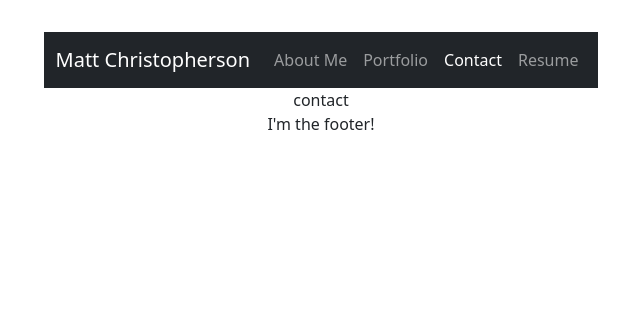
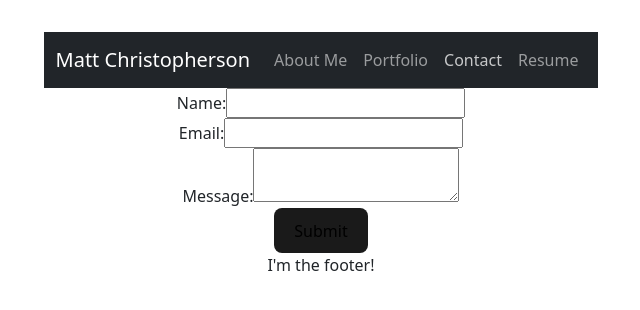
Before and after one commit to Matt-Christopherson/react-portfolio, a React (Vite) app: page / in a window 1280 px wide. Both pictures are taken after a click on the button "Contact". Shown: the top 310 px of the page, without its empty margins (319-959 px from the left). Built offline with nearby package versions, Linux system fonts and the light colour scheme.

Commit message:
Finished the skeleton of the Contact component.

```diff
--- a/package.json
+++ b/package.json
@@ -12,7 +12,8 @@
   "dependencies": {
     "bootstrap": "^5.3.3",
     "react": "^18.2.0",
-    "react-dom": "^18.2.0"
+    "react-dom": "^18.2.0",
+    "react-hook-form": "^7.51.4"
   },
   "devDependencies": {
     "@types/react": "^18.2.66",
--- a/src/App.jsx
+++ b/src/App.jsx
@@ -4,6 +4,7 @@ import './App.css';
 import TabButton from './components/TabButton.jsx';
 import AboutMe from './components/content/AboutMe.jsx';
 import Portfolio from './components/content/Portfolio.jsx';
+import Contact from './components/content/Contact.jsx';
 
 import 'bootstrap/dist/css/bootstrap.min.css';
 import 'bootstrap/dist/js/bootstrap.bundle.min';
@@ -38,8 +39,8 @@ function App() {
 									Portfolio
 								</TabButton>
 								<TabButton
-									isClicked={selectedContent === 'contact'}
-									click={() => handleClick('contact')}
+									isClicked={selectedContent === <Contact />}
+									click={() => handleClick(<Contact />)}
 								>
 									Contact
 								</TabButton>
--- a/src/components/content/Contact.jsx
+++ b/src/components/content/Contact.jsx
@@ -4,9 +4,61 @@
 // THEN I receive a notification that this field is required
 // WHEN I enter text into the email address field
 // THEN I receive a notification if I have entered an invalid email address
+import { useForm } from 'react-hook-form';
 
 export default function Contact() {
-    return (
-        <div></div>
-    );
+    const {
+        register,
+        handleSubmit,
+        formState: { errors },
+        trigger,
+      } = useForm();
+
+      const onSubmit = (data) => {
+        console.log(data);
+      };
+
+      return (
+        <form onSubmit={handleSubmit(onSubmit)}>
+          <div>
+            <label htmlFor="name">Name:</label>
+            <input
+              id="name"
+              type="text"
+              {...register('name', { required: 'Name is required' })}
+              onBlur={() => trigger('name')}
+            />
+            {errors.name && <span>{errors.name.message}</span>}
+          </div>
+
+          <div>
+            <label htmlFor="email">Email:</label>
+            <input
+              id="email"
+              type="email"
+              {...register('email', {
+                required: 'Email is required',
+                pattern: {
+                  value: /^[^\s@]+@[^\s@]+\.[^\s@]+$/,
+                  message: 'Entered value does not match email format',
+                },
+              })}
+              onBlur={() => trigger('email')}
+            />
+            {errors.email && <span>{errors.email.message}</span>}
+          </div>
+
+          <div>
+            <label htmlFor="message">Message:</label>
+            <textarea
+              id="message"
+              {...register('message', { required: 'Message is required' })}
+              onBlur={() => trigger('message')}
+            />
+            {errors.message && <span>{errors.message.message}</span>}
+          </div>
+
+          <button type="submit">Submit</button>
+        </form>
+      );
 }
```
Also changed, not shown: 1 other file (tests, documents, lock files or other folders).
